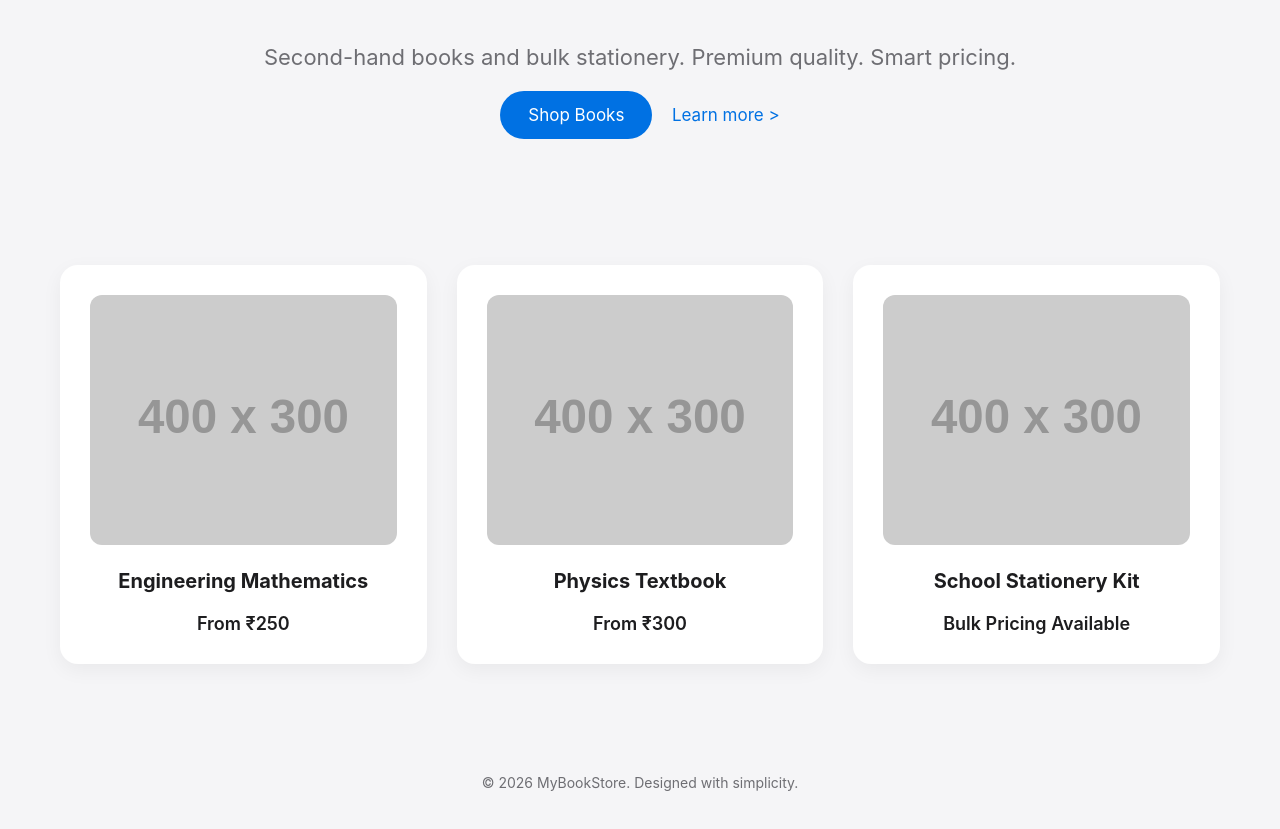
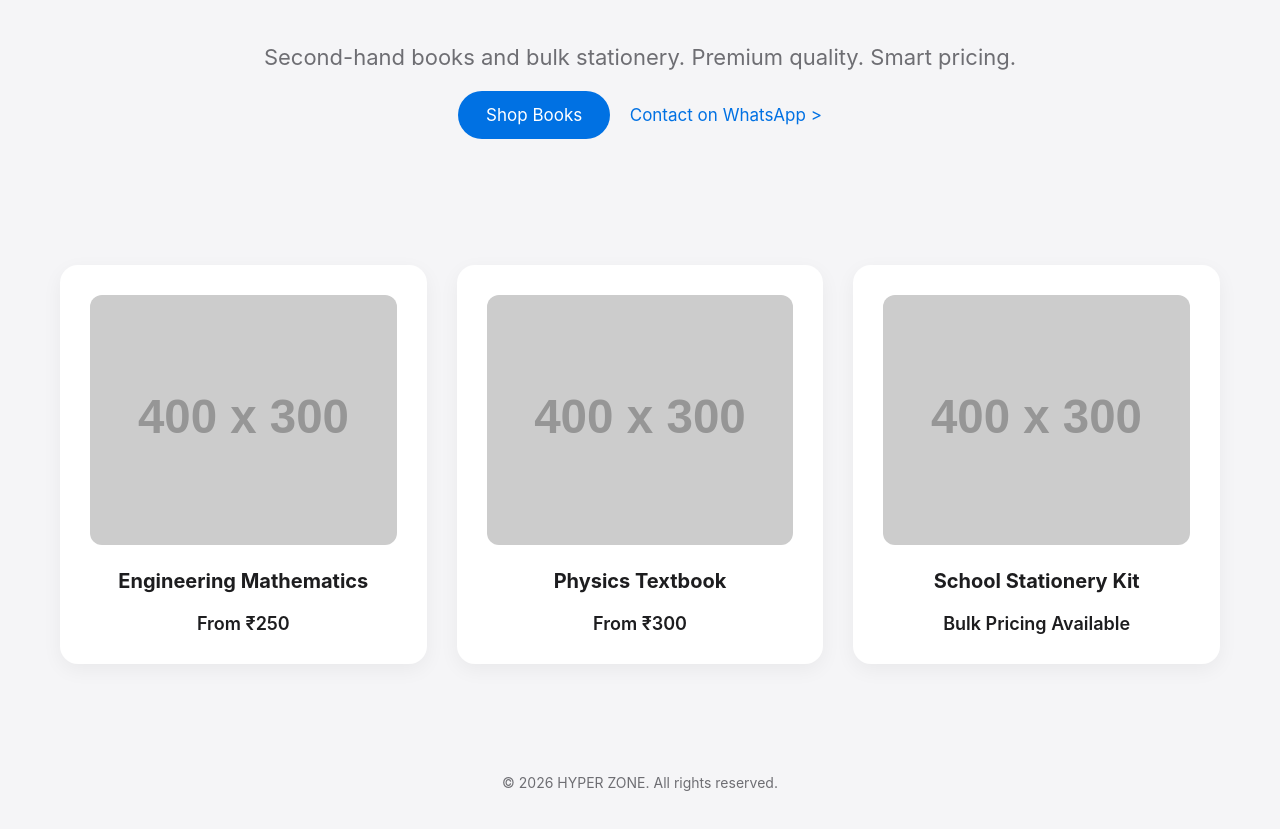
Before and after one commit to somaiya123/bookstore-website, a plain HTML site: page index.html in a window 1280 px wide. Shown: the part 293-1122 px from the top of the page. Drawn offline with Linux system fonts and the light colour scheme; placeholder pictures from the web are drawn by us.

Commit message:
Add files via upload

```diff
--- a/index.html
+++ b/index.html
@@ -1,7 +1,7 @@
 <!DOCTYPE html>
 <html>
 <head>
-    <title>MyBookStore</title>
+    <title>HYPER ZONE</title>
     <meta name="viewport" content="width=device-width, initial-scale=1.0">
 
     <style>
@@ -144,8 +144,8 @@
     <p>Second-hand books and bulk stationery. Premium quality. Smart pricing.</p>
 
     <div class="hero-buttons">
-        <a class="btn-primary" href="books.html">Shop Books</a>
-        <a class="btn-secondary" href="#">Learn more ></a>
+    	<a class="btn-primary" href="books.html">Shop Books</a>
+   	<a class="btn-secondary" href="https://wa.me/917887594999?text=Hello%20HYPERZONE,%20I%20want%20to%20enquire%20about%20your%20books">Contact on WhatsApp ></a>
     </div>
 </section>
 
@@ -172,7 +172,7 @@
 </section>
 
 <footer>
-    © 2026 MyBookStore. Designed with simplicity.
+    © 2026 HYPER ZONE. All rights reserved.
 </footer>
 
 </body>
```
